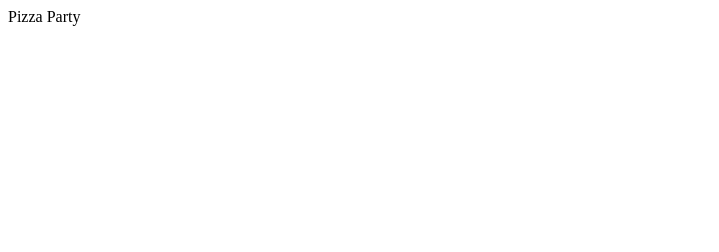
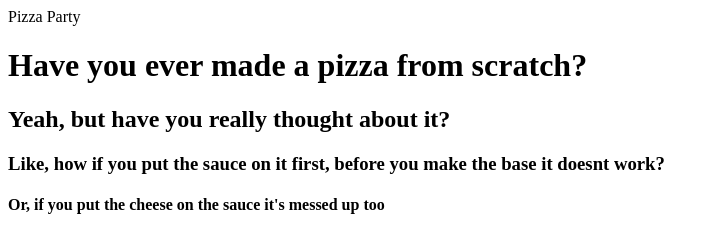
Before and after one commit to FinnEgan12/HTML-CSS, a plain HTML site: page index.html in a window 1280 px wide. Shown: the whole page, without its empty margins (0-719 px from the left). Drawn offline with Linux system fonts and the light colour scheme.

Commit message:
add headings

```diff
--- a/index.html
+++ b/index.html
@@ -6,7 +6,10 @@
     <meta name="viewport" content="width=device-width, initial-scale=1.0"
     <title>Pizza Party</title>
 </head>
-</html>
-
+<body>
+    <h1>Have you ever made a pizza from scratch?</h1>
+    <h2>Yeah, but have you really thought about it?</h2>
+    <h3>Like, how if you put the sauce on it first, before you make the base it doesnt work?</h3>
+    <h4>Or, if you put the cheese on the sauce it's messed up too</h4>
 </body>
 </html>
```
